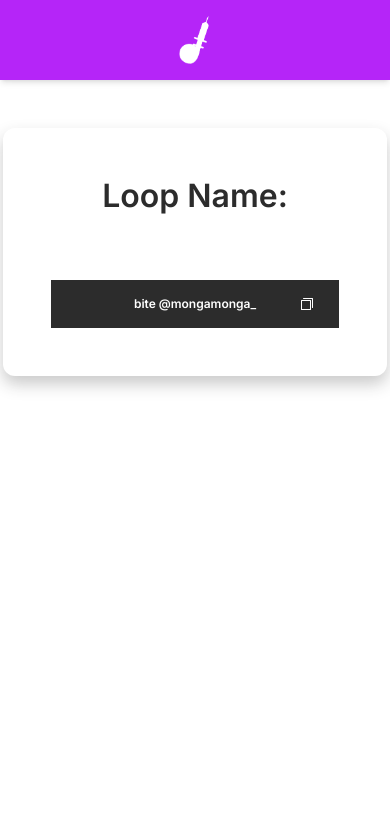
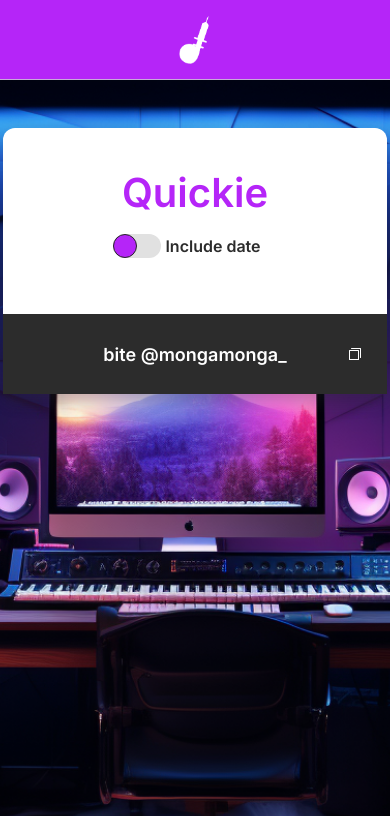
Before and after one commit to petehodnefield/meloroids, a Next.js app in the folder frontend/: page /quickie in a window 390 px wide. Shown: the top 816 px of the page. Built offline with nearby package versions, Linux system fonts and the light colour scheme; some icons are missing.

Commit message:
added date toggle component

```diff
--- /dev/null
+++ b/frontend/src/components/Quickie/DateToggle.js
@@ -0,0 +1,26 @@
+import React, { useState } from "react";
+
+export const DateToggle = () => {
+  const [includeDate, setIncludeDate] = useState(false);
+
+  // Styles to handle toggle switch
+  const toggleOuterSelected = "justify-end  bg-primary";
+  const toggleOuterUnselected = "justify-start  bg-light";
+  const toggleInnerSelected = "bg-white ";
+  const toggleInnerUnselected = "bg-primary ";
+  return (
+    <div className="flex items-center gap-1 relative right-2 mb-2">
+      <div
+        className={`toggle__outer 	items-center h-6 w-12  rounded-full	flex
+            ${includeDate ? toggleOuterSelected : toggleOuterUnselected}`}
+        onClick={() => setIncludeDate(!includeDate)}
+      >
+        <div
+          className={`toggle__inner h-full w-6 rounded-full cursor-pointer border-solid border-1 border-neutral-800
+            ${includeDate ? toggleInnerSelected : toggleInnerUnselected}`}
+        ></div>
+      </div>
+      <p className="text-1 font-semibold">Include date</p>
+    </div>
+  );
+};
--- a/frontend/src/components/Train/LoopFileName.js
+++ b/frontend/src/components/Train/LoopFileName.js
@@ -11,8 +11,8 @@ const LoopFileName = ({ loopName }) => {
     }, "10000");
   }, [copied]);
   return (
-    <div className="relative bg-dark w-full h-12 text-white flex items-center justify-center md:rounded-b-lg">
-      <p className="text-0.75 font-semibold">{loopName}</p>
+    <div className="relative bg-dark w-full h-20 text-white flex items-center justify-center md:rounded-b-lg">
+      <p className="text-1.125 font-semibold">{loopName}</p>
       <CopyToClipboard
         className="absolute right-6 hover:cursor-pointer"
         text={loopName}
@@ -32,7 +32,7 @@ const LoopFileName = ({ loopName }) => {
         )}
       </CopyToClipboard>
       {copied ? (
-        <div className="absolute top-14 text-0.875">
+        <div className="absolute top-14 text-1 text-primary font-semibold">
           {" "}
           Copied to your clipboard!
         </div>
--- a/frontend/src/pages/quickie/index.tsx
+++ b/frontend/src/pages/quickie/index.tsx
@@ -1,22 +1,35 @@
 import LoopFileName from '@/components/Train/LoopFileName';
 import React, {useEffect, useState} from 'react'
 import {randomWord} from '../../../utils/data/words'
+import {DateToggle} from '../../components/Quickie/DateToggle'
 import Link from 'next/link';
 import { Icon } from '@iconify/react';
+import background from '../../../public/assets/images/music-studio.png'
+import Image from 'next/image';
 const Quickie = () => {
+
     const [hydrated, setHydrated] = useState(false);
-
   useEffect(() => {
     setHydrated(true);
   }, []);
 
   if (!hydrated) return null;
     const word: string = randomWord
-    console.log(word)
+
+
+
   return (
-    <div className='quickie h-screen flex flex-col items-center py-12'>
-        <div className='flex flex-col items-center bg-white shadow-3xl p-12 rounded-xl w-96'>
-          <h2 className='text-2 font-semibold mb-4'>Loop Name:</h2>
+    <div className='quickie h-screen flex flex-col items-center py-12 relative'>
+      <Image
+      src={background}
+      alt='A music studio with an imac at the center'
+      className='absolute top-0 h-full object-cover z-0 w-full'
+      />
+        <div className='flex flex-col items-center justify-between	 bg-white shadow-3xl pt-10 rounded-xl w-96 relative'>
+          <h2 className='text-2.5 font-semibold mb-4 text-primary'>Quickie</h2>
+
+        <DateToggle/>
+
              <Link onClick={() => window.location.reload()}  href="/quickie">
               <Icon
                 className=" text-2 hover:cursor-pointer mb-4 hover:opacity-80"
--- a/frontend/tailwind.config.js
+++ b/frontend/tailwind.config.js
@@ -23,7 +23,7 @@ module.exports = {
         tertiary: "#EFECF0",
         quad: "#423D47",
         white: "#ffffff",
-        light: "#",
+        light: "#E1E1E1",
         medium: "#999999",
         dark: "#2c2c2c",
         black: "#111111",
@@ -53,6 +53,9 @@ module.exports = {
       boxShadow: {
         "3xl": "0 8px 16px 0 rgba(44, 44, 44, 0.25)",
       },
+      borderWidth: {
+        1: "1px",
+      },
     },
   },
   plugins: [],
```
Also changed, not shown: frontend/public/assets/images/music-studio.png (added).
